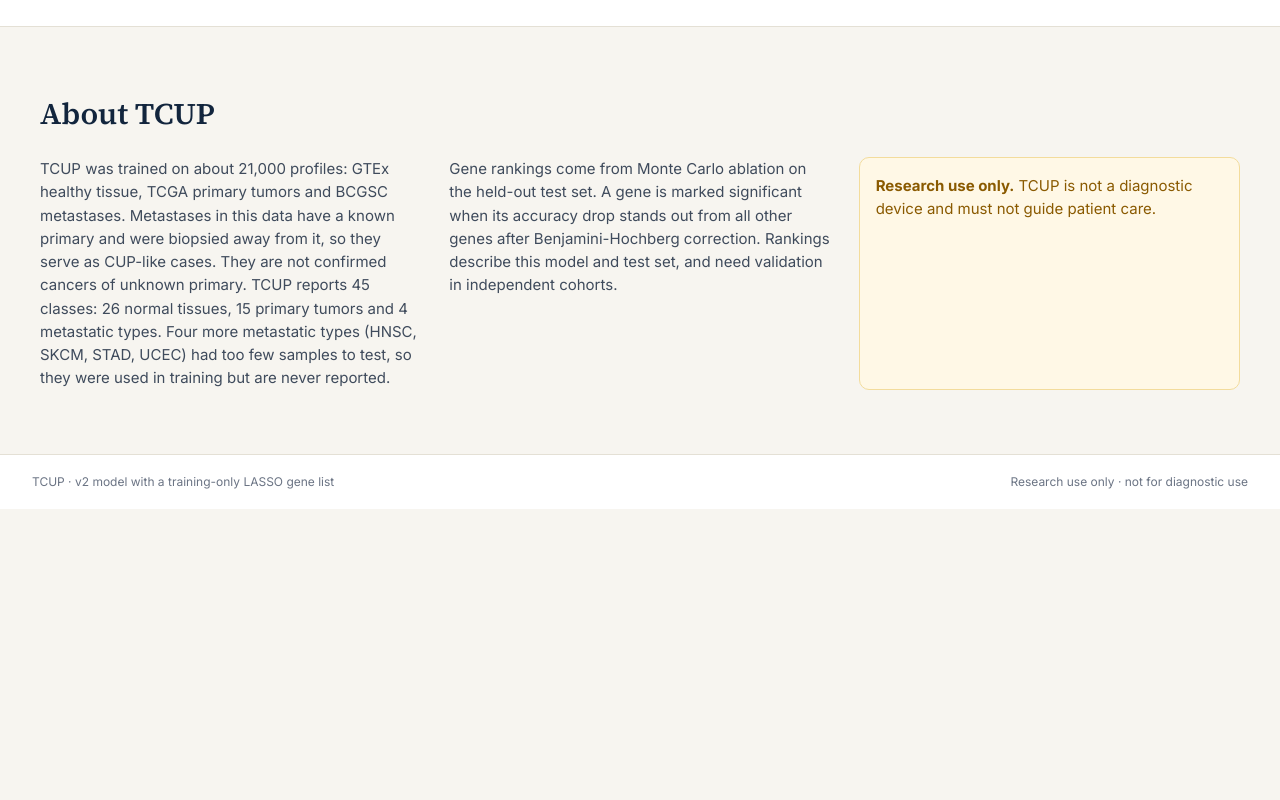
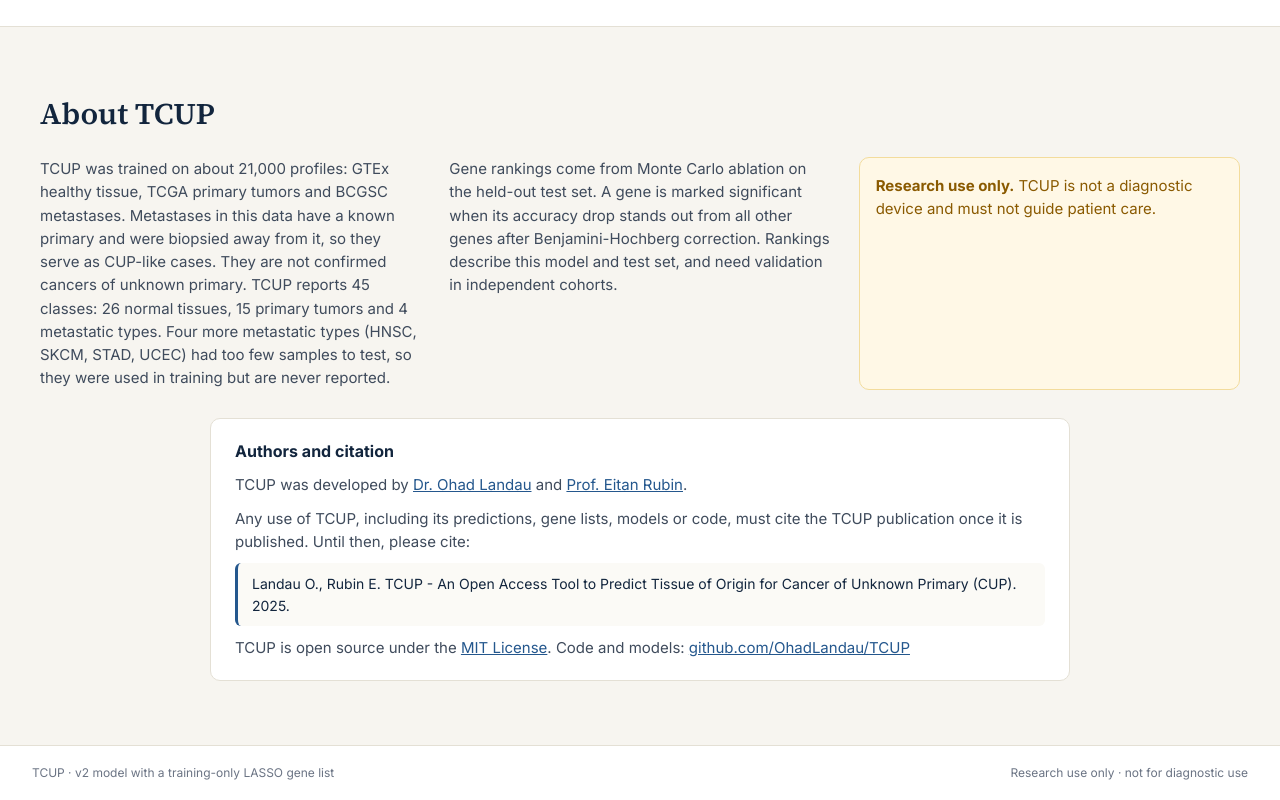
Before and after one commit to OhadLandau/TCUP, a plain HTML site: page assets/index.html in a window 1280 px wide. Shown: the part 1345-2145 px from the top of the page. Before the commit the page ends 1854 px from the top, so only its background shows below. Drawn offline with Linux system fonts and the light colour scheme; no server answers.

Commit message:
Add authors, citation and license box to the About section
Co-Authored-By: Claude Opus 5.5 <noreply@anthropic.com>

```diff
--- a/assets/index.html
+++ b/assets/index.html
@@ -9,7 +9,7 @@
 <link rel="preconnect" href="https://fonts.googleapis.com">
 <link rel="preconnect" href="https://fonts.gstatic.com" crossorigin>
 <link href="https://fonts.googleapis.com/css2?family=Inter:wght@400;500;600;700&family=Source+Serif+4:opsz,wght@8..60,500;8..60,600;8..60,700&family=IBM+Plex+Mono:wght@400;500&display=swap" rel="stylesheet">
-<link rel="stylesheet" href="style.css?v=10">
+<link rel="stylesheet" href="style.css?v=11">
 </head>
 <body>
 <header class="topbar">
@@ -99,6 +99,13 @@
         <p>Gene rankings come from Monte Carlo ablation on the held-out test set. A gene is marked significant when its accuracy drop stands out from all other genes after Benjamini-Hochberg correction. Rankings describe this model and test set, and need validation in independent cohorts.</p>
         <p class="ruo-note"><b>Research use only.</b> TCUP is not a diagnostic device and must not guide patient care.</p>
       </div>
+      <div class="cite-card">
+        <h3>Authors and citation</h3>
+        <p>TCUP was developed by <a href="mailto:olandau4@gmail.com">Dr. Ohad Landau</a> and <a href="https://cris.bgu.ac.il/en/persons/eitan-rubin/" target="_blank" rel="noopener">Prof. Eitan Rubin</a>.</p>
+        <p>Any use of TCUP, including its predictions, gene lists, models or code, must cite the TCUP publication once it is published. Until then, please cite:</p>
+        <blockquote>Landau O., Rubin E. TCUP - An Open Access Tool to Predict Tissue of Origin for Cancer of Unknown Primary (CUP). 2025.</blockquote>
+        <p>TCUP is open source under the <a href="https://github.com/OhadLandau/TCUP/blob/main/LICENSE" target="_blank" rel="noopener">MIT License</a>. Code and models: <a href="https://github.com/OhadLandau/TCUP" target="_blank" rel="noopener">github.com/OhadLandau/TCUP</a></p>
+      </div>
     </section>
   </section>
 
@@ -135,6 +142,6 @@
   <span>Research use only · not for diagnostic use</span>
 </footer>
 
-<script src="script.js?v=10"></script>
+<script src="script.js?v=11"></script>
 </body>
 </html>
--- a/assets/style.css
+++ b/assets/style.css
@@ -165,6 +165,11 @@ button { font: inherit; }
 .perf-bar span { display: block; height: 100%; border-radius: 3px; }
 .about-grid { display: grid; grid-template-columns: repeat(3, 1fr); gap: 28px; margin-top: 20px; color: var(--ink-2); }
 .about-grid p { margin: 0; }
+.cite-card { margin-top: 28px; background: var(--surface); border: 1px solid var(--line); border-radius: var(--radius); padding: 20px 24px; color: var(--ink-2); max-width: 860px; }
+.cite-card h3 { margin: 0 0 10px; font-size: 16px; color: var(--ink); }
+.cite-card p { margin: 0 0 10px; }
+.cite-card p:last-child { margin-bottom: 0; }
+.cite-card blockquote { margin: 0 0 10px; padding: 10px 14px; background: var(--surface-2); border-left: 3px solid var(--navy-2); border-radius: var(--radius-sm); font-size: 14px; color: var(--ink); overflow-wrap: anywhere; }
 .ruo-note { background: #fff8e6; border: 1px solid #f3dc9c; border-radius: var(--radius); padding: 16px; color: var(--warn-ink); }
 
 /* ---------- workspace ---------- */
```
Also changed, not shown: 1 other file.
